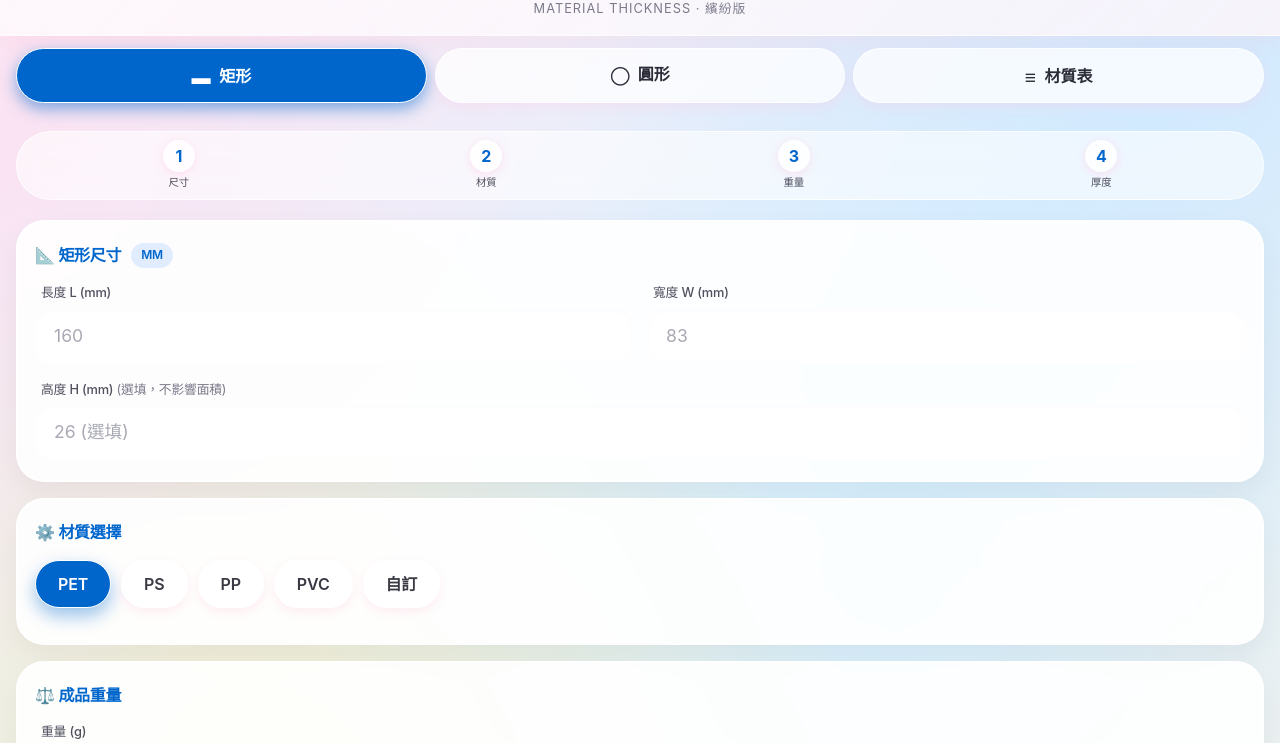
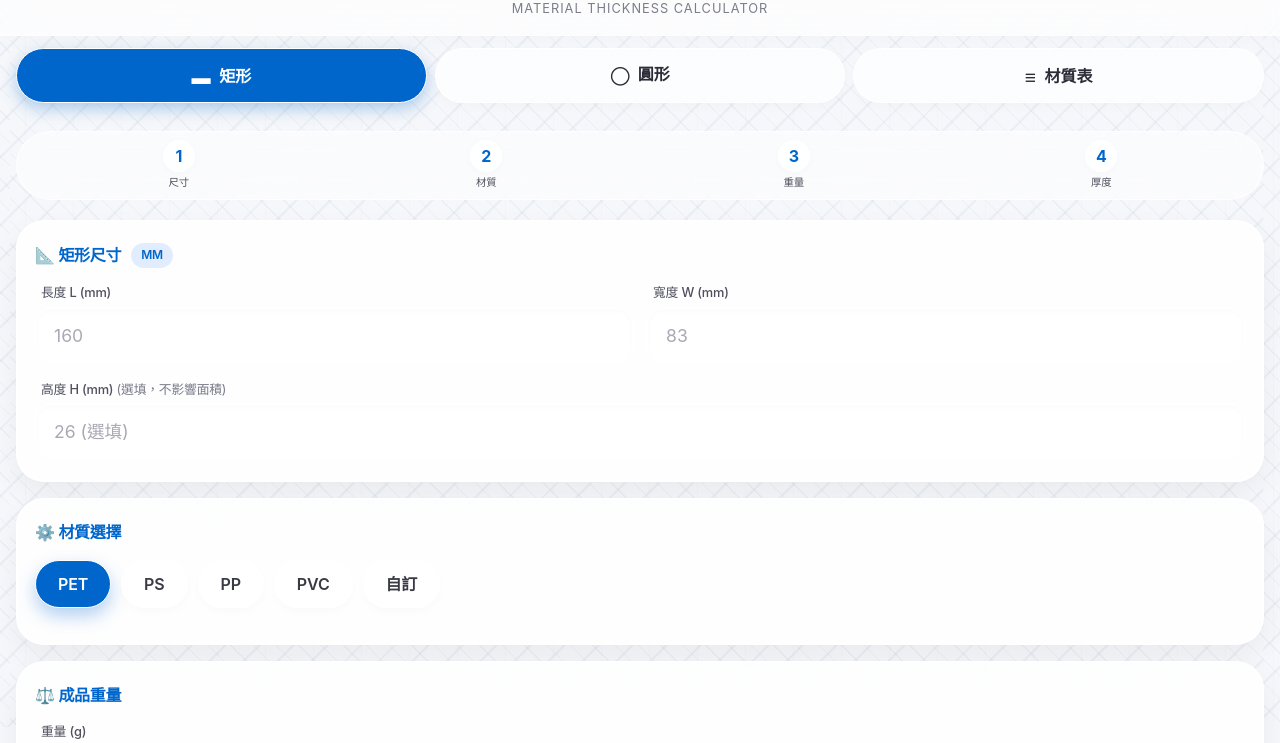
Before and after one commit to lanone100/sheetool, a plain HTML site: page index.html in a window 1280 px wide. Shown: the part 73-816 px from the top of the page. Drawn offline with Linux system fonts and the light colour scheme.

Commit message:
更新 index.html via EZPage

```diff
--- a/index.html
+++ b/index.html
@@ -3,9 +3,9 @@
 <head>
     <meta charset="UTF-8">
     <meta name="viewport" content="width=device-width, initial-scale=1.0, viewport-fit=cover, maximum-scale=1.0, user-scalable=yes">
-    <title>真空成型材料厚度計算器 · 多彩版</title>
+    <title>真空成型材料厚度計算器 · 動態線條</title>
     <style>
-        /* 蘋果風格基底 + 豐富背景 */
+        /* 蘋果風格基底 + 動態線條背景 */
         * {
             margin: 0;
             padding: 0;
@@ -15,22 +15,61 @@
 
         body {
             font-family: -apple-system, BlinkMacSystemFont, "Segoe UI", Roboto, Helvetica, Arial, sans-serif;
-            /* 豐富多彩背景：柔和漸層 + 彩色光暈 */
-            background:
-                radial-gradient(circle at 0% 20%, rgba(255, 220, 240, 0.5) 0%, transparent 35%),
-                radial-gradient(circle at 90% 10%, rgba(200, 230, 255, 0.7) 0%, transparent 40%),
-                radial-gradient(circle at 20% 80%, rgba(255, 240, 180, 0.6) 0%, transparent 45%),
-                radial-gradient(circle at 70% 60%, rgba(210, 240, 255, 0.8) 0%, transparent 50%),
-                linear-gradient(145deg, #fbe9f4 0%, #e3f0fd 50%, #f5f0e8 100%);
+            /* 基礎底色 – 極淺灰 */
+            background-color: #f5f7fa;
             color: #1c1e24;
             line-height: 1.4;
             min-height: 100vh;
             padding-bottom: 30px;
             letter-spacing: -0.01em;
+            position: relative;
+            /* 移除原本的多彩漸層，讓偽元素負責線條 */
+        }
+
+        /* 動態線條偽元素 – 置於內容下方 */
+        body::before {
+            content: '';
+            position: fixed;
+            top: 0;
+            left: 0;
+            width: 100%;
+            height: 100%;
+            pointer-events: none;      /* 讓滑鼠穿透操作卡片 */
+            z-index: 0;
+            /* 主要線條：兩組不同方向的線性漸層疊加，產生豐富線條感 */
+            background-image:
+                repeating-linear-gradient(45deg,
+                    rgba(180, 190, 205, 0.15) 0px,
+                    rgba(180, 190, 205, 0.15) 1px,
+                    transparent 1px,
+                    transparent 16px),
+                repeating-linear-gradient(135deg,
+                    rgba(140, 160, 190, 0.1) 0px,
+                    rgba(140, 160, 190, 0.1) 2px,
+                    transparent 2px,
+                    transparent 24px),
+                repeating-linear-gradient(90deg,
+                    rgba(200, 210, 230, 0.08) 0px,
+                    rgba(200, 210, 230, 0.08) 1px,
+                    transparent 1px,
+                    transparent 48px);
+            /* 動畫：讓線條緩緩移動，產生流動感 */
+            animation: moveLines 60s linear infinite;
+            will-change: background-position;
+        }
+
+        /* 線條移動關鍵影格 – 同時移動不同方向，製造有機變化 */
+        @keyframes moveLines {
+            0% {
+                background-position: 0 0, 0 0, 0 0;
+            }
+            100% {
+                background-position: 120px 180px, -200px 100px, 300px 50px;
+            }
         }
 
         :root {
-            --card-bg: rgba(255, 255, 255, 0.9);
+            --card-bg: rgba(255, 255, 255, 0.85);
             --card-bg-solid: #ffffff;
             --primary: #0066cc;
             --primary-tint: #e1edff;
@@ -48,15 +87,21 @@
             --radius-sm: 12px;
         }
 
-        /* 毛玻璃標題 — 加上豐富色彩 */
+        /* 所有內容往上提一層，避免被偽元素蓋住操作 */
+        .tab-nav, .tab-panel, .app-header {
+            position: relative;
+            z-index: 2;
+        }
+
+        /* 毛玻璃標題 (維持原本風格) */
         .app-header {
-            background: linear-gradient(135deg, rgba(255,255,255,0.7) 0%, rgba(255,245,250,0.8) 100%);
+            background: rgba(255, 255, 255, 0.7);
             backdrop-filter: blur(18px);
             -webkit-backdrop-filter: blur(18px);
             padding: 26px 20px 18px;
             border-bottom: 1px solid rgba(255,255,255,0.5);
             text-align: center;
-            box-shadow: 0 4px 20px rgba(255,180,200,0.2);
+            box-shadow: 0 4px 20px rgba(0,0,0,0.02);
         }
         .app-header h1 {
             font-size: 1.9rem;
@@ -97,14 +142,14 @@
             color: #2c2c38;
             text-align: center;
             transition: all 0.2s ease;
-            box-shadow: 0 4px 12px rgba(255,200,230,0.3);
+            box-shadow: 0 4px 12px rgba(0,0,0,0.02);
             cursor: pointer;
         }
         .tab-btn.active {
             background: var(--primary);
             border-color: white;
             color: white;
-            box-shadow: 0 6px 16px rgba(0,102,204,0.5);
+            box-shadow: 0 6px 16px rgba(0,102,204,0.3);
         }
         .tab-btn .tab-icon {
             font-size: 1.2rem;
@@ -122,11 +167,11 @@
             display: block;
         }
 
-        /* 卡片 — 半透明白色玻璃，凸顯背景 */
+        /* 卡片 — 半透明白色玻璃，讓背後線條隱約透出 */
         .card {
             background: var(--card-bg);
-            backdrop-filter: blur(4px);
-            -webkit-backdrop-filter: blur(4px);
+            backdrop-filter: blur(8px);
+            -webkit-backdrop-filter: blur(8px);
             border-radius: var(--radius-xl);
             padding: 22px 18px;
             margin-bottom: 16px;
@@ -231,7 +276,7 @@
             border: 1px solid rgba(255,255,255,0.8);
             transition: all 0.2s;
             cursor: pointer;
-            box-shadow: 0 4px 10px rgba(255,200,220,0.3);
+            box-shadow: 0 4px 10px rgba(0,0,0,0.02);
             text-align: center;
             flex: 0 0 auto;
         }
@@ -239,7 +284,7 @@
             background: var(--primary);
             color: white;
             border-color: white;
-            box-shadow: 0 8px 18px rgba(0,102,204,0.4);
+            box-shadow: 0 8px 18px rgba(0,102,204,0.3);
         }
         .pill[data-mat="custom"].active {
             background: var(--secondary);
@@ -267,7 +312,7 @@
             color: white;
             text-align: center;
             margin: 8px 0 4px;
-            box-shadow: 0 12px 30px -8px rgba(154, 77, 255, 0.5);
+            box-shadow: 0 12px 30px -8px rgba(154, 77, 255, 0.4);
             transition: all 0.15s ease;
             cursor: pointer;
             letter-spacing: 0.5px;
@@ -287,7 +332,7 @@
             padding: 20px 18px;
             margin-top: 20px;
             border-left: 6px solid var(--accent);
-            box-shadow: 0 8px 24px rgba(52,199,89,0.25);
+            box-shadow: 0 8px 24px rgba(52,199,89,0.15);
         }
         .result-box.show {
             display: block;
@@ -391,7 +436,7 @@
             line-height: 32px;
             border-radius: 32px;
             margin: 0 auto 4px;
-            box-shadow: 0 2px 10px rgba(255,200,230,0.5);
+            box-shadow: 0 2px 10px rgba(0,0,0,0.02);
         }
         .step-label {
             font-size: 0.65rem;
@@ -426,7 +471,7 @@
 
 <div class="app-header">
     <h1>真空成型材料厚度計算器</h1>
-    <p>MATERIAL THICKNESS · 繽紛版</p>
+    <p>MATERIAL THICKNESS CALCULATOR</p>
 </div>
 
 <!-- 分頁導航 -->
```
